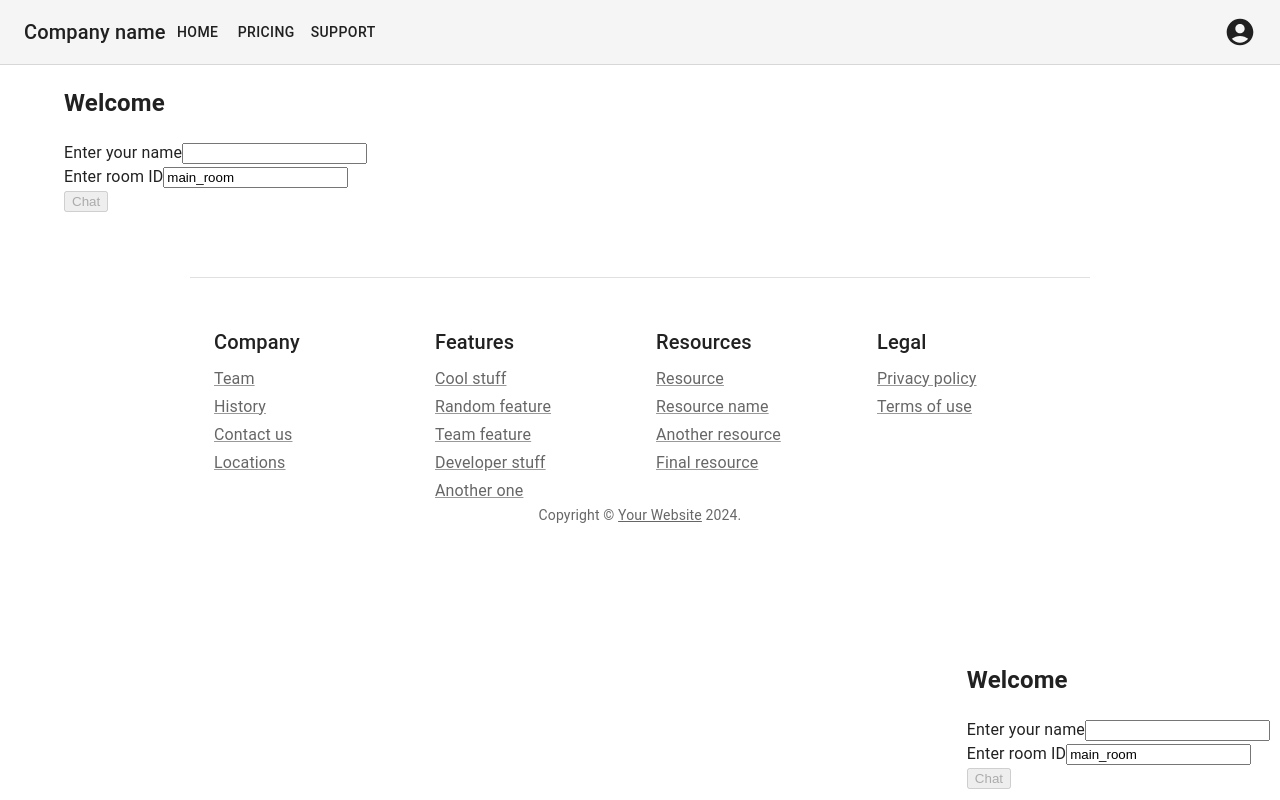
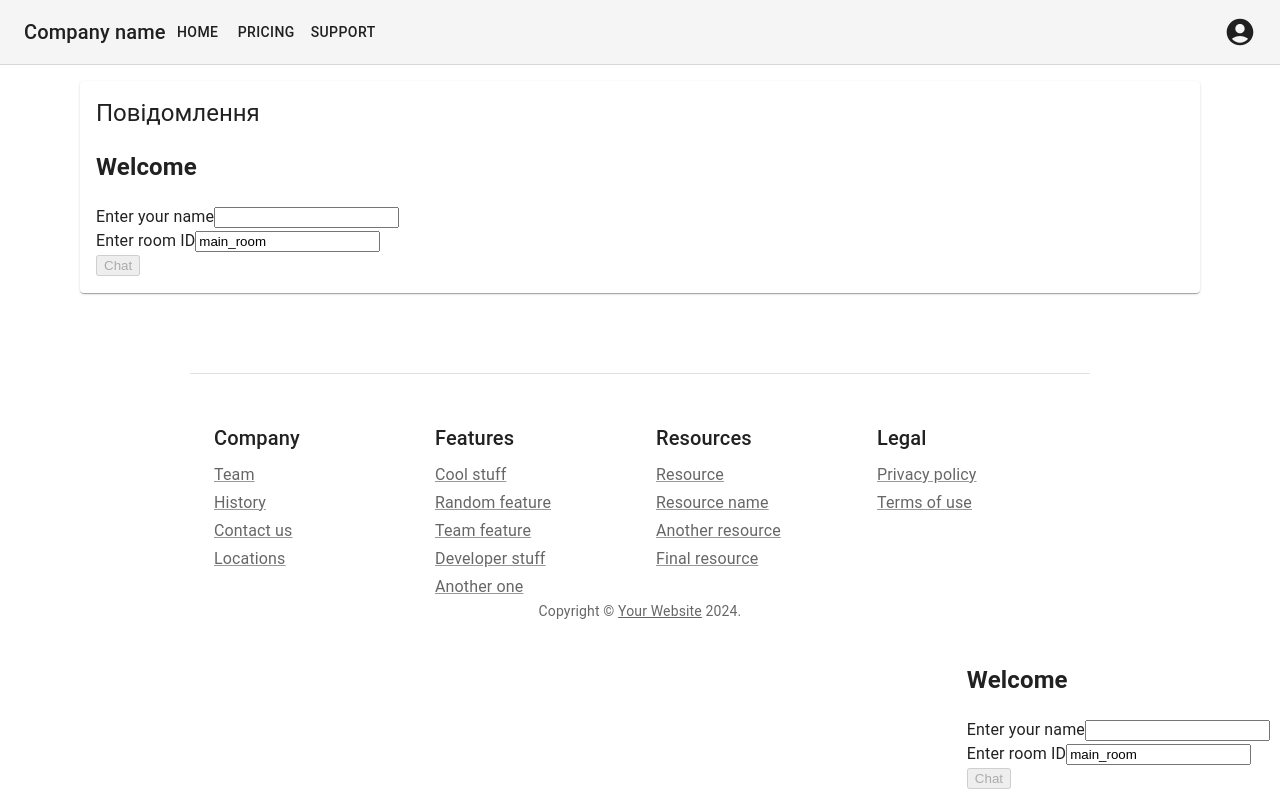
Before and after one commit to roma-vl/calamutka, a React (Create React App) app in the folder client/: page /cabinet/message in a window 1280 px wide. Built offline with nearby package versions, Linux system fonts and the light colour scheme.

Commit message:
підправив відображення повідомлень

```diff
--- a/client/src/App.js
+++ b/client/src/App.js
@@ -2,7 +2,6 @@
 import { BrowserRouter } from 'react-router-dom'
 import AppRoutes from 'routes/app.routes'
 import { useDispatch} from 'react-redux';
-import store from "./store";
 import {useEffect} from "react";
 import { fetchUserFailure, fetchUserRequest, fetchUserSuccess} from "./userActions";
 import {get} from "./api/axios.api";
--- a/client/src/pages/Cabinet/CabinetMessage.js
+++ b/client/src/pages/Cabinet/CabinetMessage.js
@@ -6,9 +6,24 @@ import NameInput from "../../components/NameInput/NameInput";
 import storage from "../../utils/storage";
 import {USER_KEY} from "constants";
 import {get} from "../../api/axios.api";
+import {makeStyles} from "@material-ui/core/styles";
+import Typography from "@material-ui/core/Typography";
+import {Paper} from "@mui/material";
+
+const useStyles = makeStyles((theme) => ({
+  root: {
+    padding: theme.spacing(2),
+  },
+  paper: {
+    padding: theme.spacing(2),
+    // textAlign: 'center',
+    color: 'rgba(0, 0, 0, 0.54)',
+    height: '100%',
+  },
+}));
 const CabinetMessage = () => {
   const user = storage.get(USER_KEY)
-
+  const classes = useStyles();
   const handleSubmit = async (event) => {
     event.preventDefault();
     const data = await get('/protected');
@@ -16,25 +31,18 @@ const CabinetMessage = () => {
   };
   return (
     <Container component="main">
-      {(user ?
-          <Fragment>
-
-            <Room/>
-            <button onClick={handleSubmit}>Submit</button>
-
-            {authService.isUserLoggedIn() ? (
+      <div className={classes.root}>
+        <Paper className={classes.paper}>
+          <Typography variant="h5">Повідомлення</Typography>
+          {(user ?
               <Fragment>
-                залогінений можна шось показати
+                <Room/>
               </Fragment>
-            ) : (
-              <>
-                Гость
-              </>
-            )}
-          </Fragment>
-          :
-          <NameInput/>
-      )}
+              :
+              <NameInput/>
+          )}
+        </Paper>
+      </div>
     </Container>
   )
 
--- a/client/src/pages/Product/Product.js
+++ b/client/src/pages/Product/Product.js
@@ -3,12 +3,9 @@ import {Typography, Grid, Card, CardContent, CardMedia, Button, IconButton, Circ
 import AddShoppingCartIcon from '@mui/icons-material/AddShoppingCart';
 import BookmarkIcon from '@mui/icons-material/Bookmark';
 import 'react-responsive-carousel/lib/styles/carousel.min.css';
-
-import Slider from 'react-slick';
 import 'slick-carousel/slick/slick.css';
 import 'slick-carousel/slick/slick-theme.css';
 import ImageGallery from "react-image-gallery";
-// import stylesheet if you're not already using CSS @import
 import "react-image-gallery/styles/css/image-gallery.css";
 import Container from "@mui/material/Container";
 import Box from "@mui/material/Box";
@@ -16,7 +13,6 @@ import {get} from "../../api/axios.api";
 import {useDispatch, useSelector} from "react-redux";
 import {useParams} from "react-router-dom";
 import {fetchOneProductFailure, fetchOneProductRequest, fetchOneProductSuccess} from "../../oneProductActions";
-import store from "../../store";
 import {addToCart, saveCartToLocalStorage} from "../../cartActions";
 
 const Product = () => {
@@ -36,7 +32,6 @@ const Product = () => {
   const addProductItem = (productItem) => {
     dispatch(addToCart(productItem));
     dispatch(saveCartToLocalStorage());
-    console.log(store.getState());
   }
   useEffect(() => {
     const fetchProduct = async () => {
@@ -49,9 +44,6 @@ const Product = () => {
       }
     };
     fetchProduct();
-    // console.log(store.getState().oneProduct.product);
-    console.log(product);
-
   }, [dispatch]);
 
   const images = [
@@ -68,7 +60,9 @@ const Product = () => {
       }))
       : [])
   ];
-  console.log(images);
+  if (!product) {
+    return null;
+  }
   return (
     <Container>
       <Grid container spacing={3}>
```
